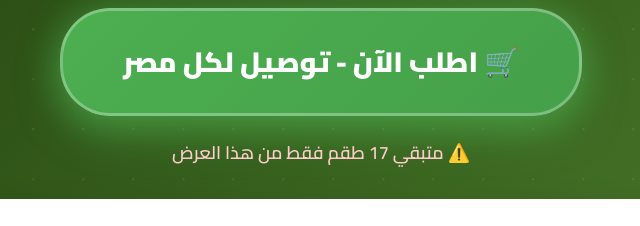
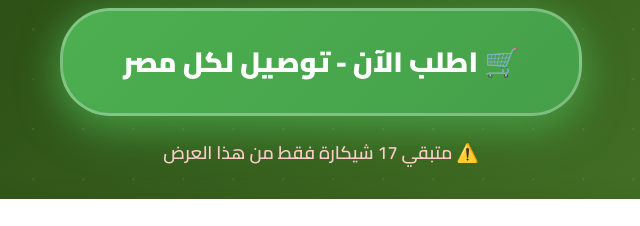
Before and after one commit to FutureGardens/Petmoss1, a plain HTML site: page index.html in a window 1280 px wide. Shown: the part 920-1146 px from the top of the page, 319-959 px from the left. Drawn offline with Linux system fonts and the light colour scheme.

Commit message:
index.html

```diff
--- a/index.html
+++ b/index.html
@@ -1118,7 +1118,7 @@
                 <a href="#order-now" class="hero-cta-btn">🛒 اطلب الآن - توصيل لكل مصر</a>
             </div>
 
-            <div class="stock-warning">⚠️ متبقي 17 طقم فقط من هذا العرض</div>
+            <div class="stock-warning">⚠️ متبقي 17 شيكارة فقط من هذا العرض</div>
         </div>
     </div>
 
```
